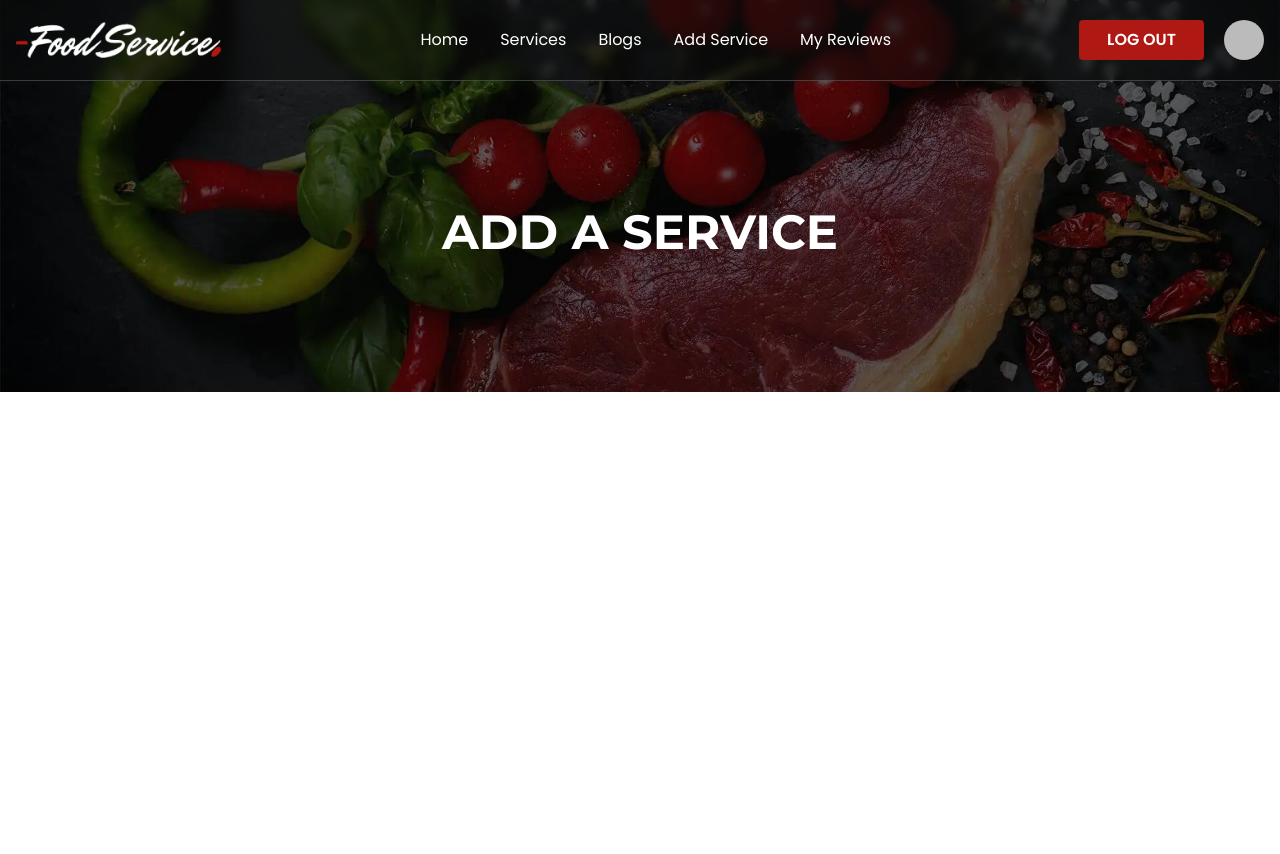
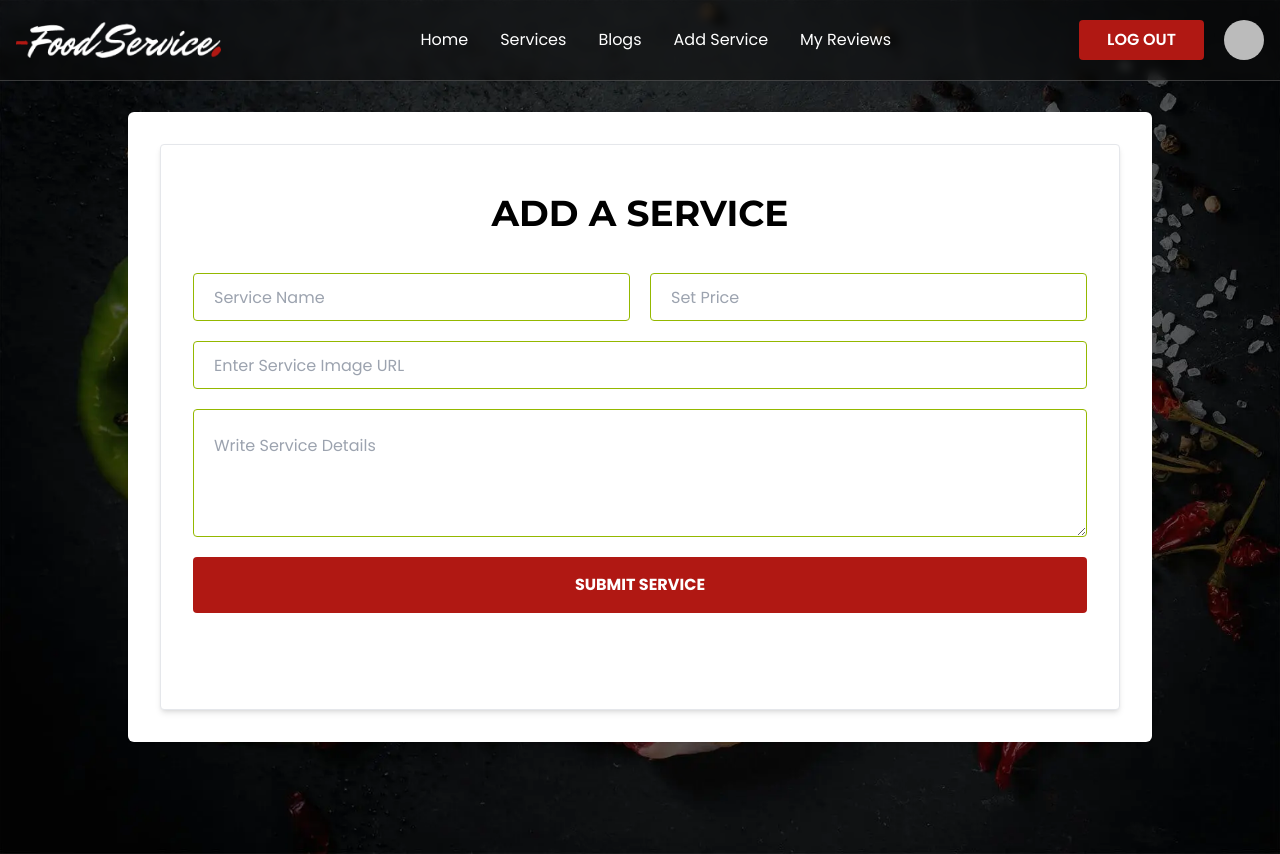
Before and after one commit to aroy15/food-review-service, a React (Create React App) app: page /add-service in a window 1280 px wide. Before the commit the page ends 800 px from the top, so only its background shows below. Built offline with nearby package versions, Linux system fonts and the light colour scheme; no server answers; sample sign-in values are in the browser's storage.

Commit message:
add service page completed

```diff
--- a/package.json
+++ b/package.json
@@ -14,6 +14,7 @@
     "react-icons": "^4.6.0",
     "react-router-dom": "^6.4.3",
     "react-scripts": "5.0.1",
+    "react-toastify": "^9.1.1",
     "web-vitals": "^2.1.4"
   },
   "scripts": {
--- a/src/pages/AddService/AddService.js
+++ b/src/pages/AddService/AddService.js
@@ -1,10 +1,60 @@
-import React from 'react';
-import BannerGlobal from '../Shared/BannerGlobal/BannerGlobal';
+import React, { useState } from 'react';
+
+import servicesBg from '../../assets/img/services-bg.webp'
 
 const AddService = () => {
+    const [error, setError] = useState('')
+    const handleSubmitService = event => {
+        event.preventDefault();
+        const form = event.target;
+        const serviceName = form.serviceName.value;
+        const price = form.price.value;
+        const image = form.image.value;
+        const serviceDetails = form.serviceDetails.value;
+        setError('')
+
+        const service = {
+            serviceName,
+            price,
+            image,
+            serviceDetails,
+            date: new Date().toISOString()
+        }
+
+        fetch('http://localhost:5000/services/', {
+            method:'POST',
+            headers:{
+                'content-type':'application/json'
+            },
+            body: JSON.stringify(service)
+        })
+        .then(res => res.json())
+        .then(data => console.log(data))
+        .catch(err => setError(err))
+    }
+
     return (
         <>
-            <BannerGlobal title="Add a Service"></BannerGlobal>
+            <section className='text-center bg-no-repeat bg-cover bg-center py-28 min-h-screen flex items-center' style={{ backgroundImage: `url(${servicesBg})`, backgroundColor: '#212121' }}>
+                <div className="container">
+                    <div className="flex flex-row items-center gap-6 lg:p-8 lg:bg-white sm:shadow rounded-md max-w-5xl w-full mx-auto">
+                        <div className='w-full rounded py-12 px-8 shadow-md border border-gray-200 bg-white'>
+                            <h2 className='uppercase text-4xl text-center pb-10'>Add a Service</h2>
+                            <form onSubmit={handleSubmitService} className='grid grid-cols-1 md:grid-cols-2 gap-5 pb-12'>
+                                <input type="text" name="serviceName" placeholder="Service Name"  className="input input-md h-12 rounded px-5 border  border-primary" required />
+                                <input type="number" name="price" placeholder="Set Price"  className="input input-md h-12 rounded px-5 border  border-primary" required />
+                                <input type="url" name="image" placeholder="Enter Service Image URL"  className="col-span-full input input-md h-12 rounded px-5 border  border-primary" required />
+                                <textarea name="serviceDetails" className="textarea col-span-full h-32 pt-6 px-5 rounded border  border-primary" placeholder="Write Service Details" required></textarea>
+                                <input className='btn border-0 bg-secondary hover:bg-primary h-14 rounded px-5 col-span-full text-white uppercase font-bold' type="submit" value="Submit Service" />
+                            </form>
+                            {
+                                error && <p className='pt-6 text-red-500'>{error}</p>
+                            }
+                        </div>
+                    </div>
+                </div>
+            </section>
+
         </>
     );
 };
--- a/src/pages/MyReviews/MyReviewCard.js
+++ b/src/pages/MyReviews/MyReviewCard.js
@@ -17,8 +17,8 @@ const MyReviewCard = ({ review, handleDeleteReview }) => {
                 <p className='pt-2 italic'>Rating: <span className='text-yellow-500 font-semibold'>{rating}</span></p>
             </div>
             <div className='pt-2 flex'>
-                <Link to={`/my-reviews/${_id}`} className='flex gap-3 items-center justify-center w-1/2 bg-secondary hover:bg-primary text-white p-2 uppercase font-semibold border-r-2 border-red-300'>Edit <FaRegEdit /></Link>
-                <button onClick={()=>handleDeleteReview(_id)} className='flex gap-3 items-center justify-center w-1/2 bg-secondary hover:bg-primary text-white p-2 uppercase font-semibold border-0'>Delete <FaTrashAlt /></button>
+                <Link to={`/my-reviews/${_id}`} className='flex gap-2 items-center justify-center w-1/2 bg-secondary hover:bg-primary text-white p-2 uppercase font-semibold border-r-2 border-red-300 text-sm'>Edit Review<FaRegEdit /></Link>
+                <button onClick={()=>handleDeleteReview(_id)} className='flex gap-2 items-center justify-center w-1/2 bg-secondary hover:bg-primary text-white p-2 uppercase font-semibold border-0 text-sm'>Delete Review<FaTrashAlt /></button>
             </div>
         </div>
     );
--- a/src/pages/MyReviews/MyReviews.js
+++ b/src/pages/MyReviews/MyReviews.js
@@ -3,6 +3,8 @@ import React, { useContext, useEffect, useState } from 'react';
 import { AuthContext } from '../../contexts/AuthProvider/AuthProvider';
 import BannerGlobal from '../Shared/BannerGlobal/BannerGlobal';
 import MyReviewCard from './MyReviewCard';
+import { ToastContainer, toast } from 'react-toastify';
+import 'react-toastify/dist/ReactToastify.css';
 
 const MyReviews = () => {
     const [reviews, setReviews] = useState([]);
@@ -34,7 +36,10 @@ const MyReviews = () => {
                 .then(data => {
                     console.log(data)
                     if(data.deletedCount>0){
-                        alert('deleted successfully');
+                        toast.success(`Deleted Successfully 😃`,{
+                            position: "top-center",
+                            toastId: `option-${_id}`
+                        })
                         const remainingReviews = reviews.filter(review=> review._id !== _id);
                         setReviews(remainingReviews);
                     }
@@ -45,7 +50,7 @@ const MyReviews = () => {
 
     return (
         <>
-            <BannerGlobal title='My All Reviews'></BannerGlobal>
+            <BannerGlobal title='My Reviews'></BannerGlobal>
             <section className='pt-20'>
                 <div className="container">
                     <div className="flex flex-col md:flex-row gap-6 justify-center">
@@ -62,9 +67,8 @@ const MyReviews = () => {
                                     }
                                 </>
                         }
-
-
                     </div>
+                    <ToastContainer></ToastContainer>
                 </div>
             </section>
 
--- a/src/pages/ServiceSingle/ServiceSingle.js
+++ b/src/pages/ServiceSingle/ServiceSingle.js
@@ -73,7 +73,7 @@ const ServiceSingle = () => {
                         <h2 className='text-4xl py-8 uppercase'>{serviceName}</h2>
                         <div className='text-2xl color-primary font-bold pb-8 flex gap-8'>
                             <p>Price: <span className='text-primary'>${price}</span></p>
-                            <p>Rating: <span className='text-yellow-500'>{rating}</span></p>
+                            {rating && <p>Rating: <span className='text-yellow-500'>{rating}</span></p>}
                         </div>
                         <p>{serviceDetails}</p>
                     </div>
--- a/src/pages/UpdateReview/UpdateReview.js
+++ b/src/pages/UpdateReview/UpdateReview.js
@@ -7,6 +7,7 @@ const UpdateReview = () => {
     const [review, setReview] = useState(storedReview);
     const { rating, message, image, serviceName } = review;
     const [error, setError] = useState('');
+    const navigate = useNavigate();
 
     const handleUpdateReview = event => {
         event.preventDefault();
@@ -23,6 +24,8 @@ const UpdateReview = () => {
                 return setReview(data)
             })
             .catch(err => setError(err))
+
+        navigate('/my-reviews')
     }
 
     const handleInputChange = event => {
@@ -39,7 +42,7 @@ const UpdateReview = () => {
                 <div className="flex flex-row items-center gap-6 lg:p-8 lg:bg-white sm:shadow rounded-md max-w-5xl w-full mx-auto">
                     <div className='w-2/5 hidden lg:flex flex-col justify-center items-center text-center'>
                         <h3 className='text-2xl pb-5'> {serviceName && serviceName}</h3>
-                        {image && <img src={image} className="w-full h-80 object-cover  rounded-md" alt="" />}
+                        {image && <img src={image} className="w-full h-80 object-cover object-center rounded-md" alt="" />}
                     </div>
                     <div className='w-full lg:w-3/5 rounded py-12 px-8 shadow-md border border-gray-200 bg-white'>
                         <h2 className='text-4xl text-center pb-6'>Update Review</h2>
```
Also changed, not shown: 1 other file (tests, documents, lock files or other folders).
